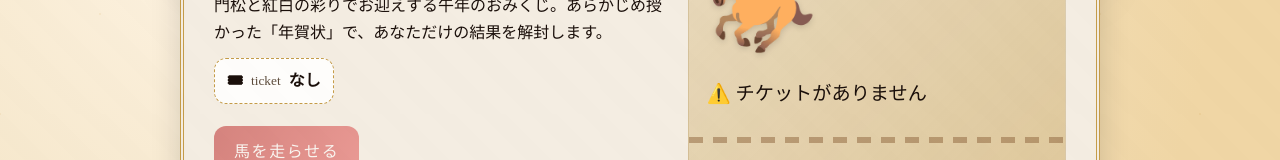
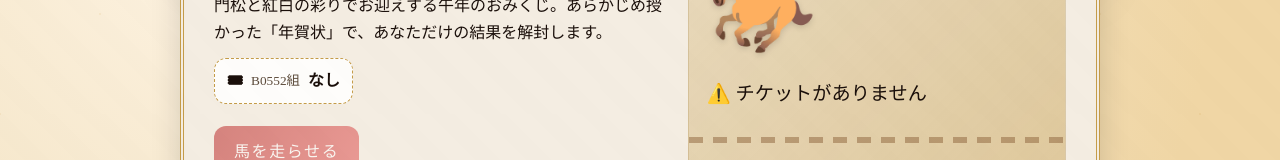
Before and after one commit to taiseiue/nenga-2026, a website: page public/index.html in a window 1280 px wide. Shown: the part 286-446 px from the top of the page. Drawn offline with Linux system fonts and the light colour scheme; a web font is replaced by a local one.

Commit message:
チケットのデフォルト値を「B0552組」に変更

```diff
--- a/public/index.html
+++ b/public/index.html
@@ -262,7 +262,7 @@
         <div class="hero-text">
           <h2>願いを乗せて、駆け出す。</h2>
           <p>門松と紅白の彩りでお迎えする午年のおみくじ。あらかじめ授かった「年賀状」で、あなただけの結果を解封します。</p>
-          <p class="ticket">🎟 <small>ticket</small> <span id="ticket-text">-</span></p>
+          <p class="ticket">🎟 <small>B0552組</small> <span id="ticket-text">-</span></p>
           <div class="buttons">
             <button id="run">馬を走らせる</button>
           </div>
```
